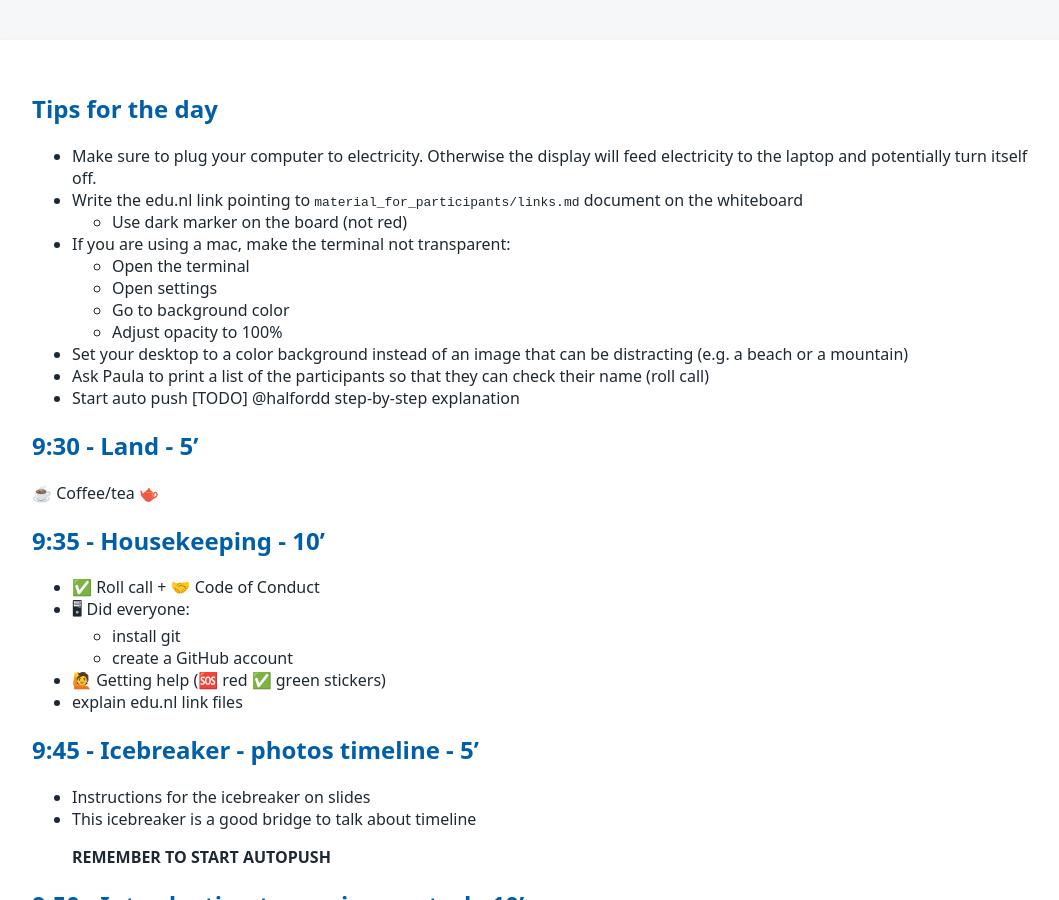
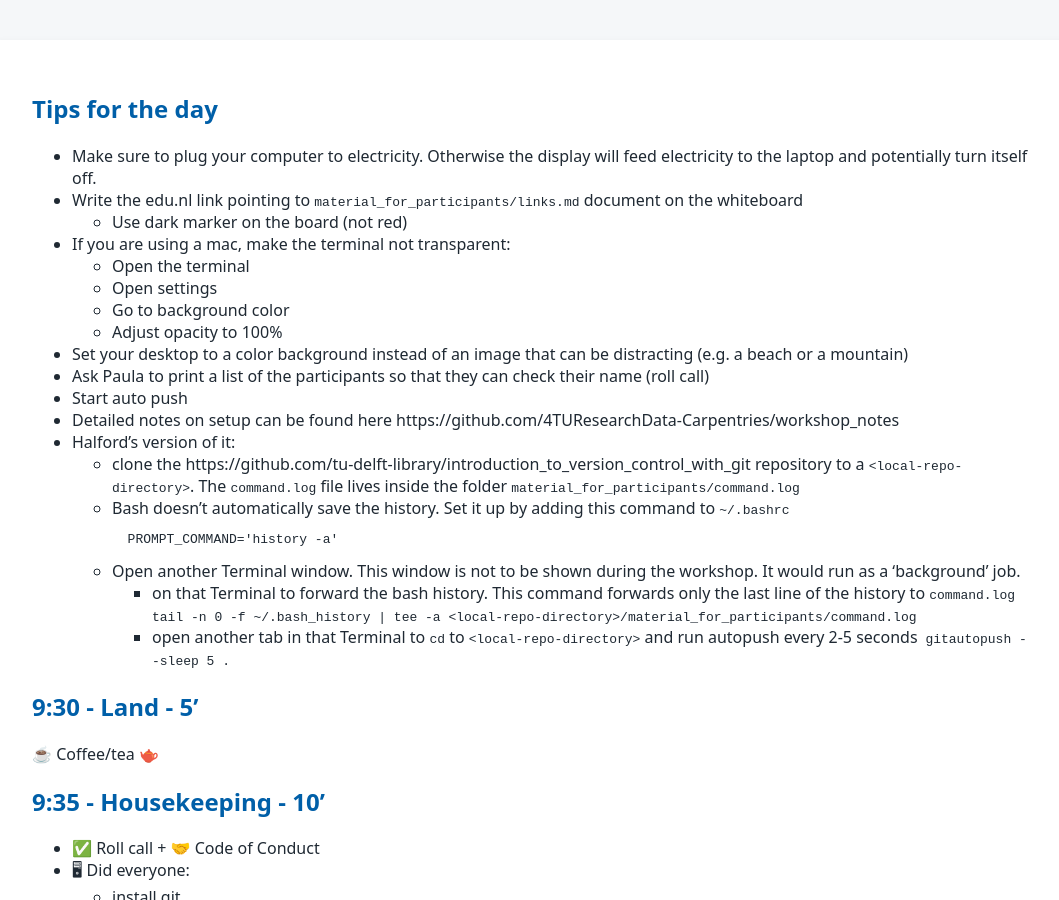
Before and after one commit to tu-delft-library/introduction_to_version_control_with_git, a Jekyll site: the page built from materials_for_trainers/lesson_plan.md, in a window 1280 px wide and 900 px high. Shown: the whole window, without its empty margins (108-1167 px from the left). Built offline with Jekyll 4.4.1, drawn with Linux system fonts in a browser that asks for light colours; our own code applies the rules of GitHub Pages for plain Markdown files.

Commit message:
gitautosync update 1

````diff
--- a/materials_for_trainers/lesson_plan.md
+++ b/materials_for_trainers/lesson_plan.md
@@ -9,7 +9,19 @@
     - Adjust opacity to 100%
 - Set your desktop to a color background instead of an image that can be distracting (e.g. a beach or a mountain)
 - Ask Paula to print a list of the participants so that they can check their name (roll call)
-- Start auto push [TODO] @halfordd step-by-step explanation
+- Start auto push
+ - Detailed notes on setup can be found here https://github.com/4TUResearchData-Carpentries/workshop_notes
+ - Halford's version of it:
+    - clone the https://github.com/tu-delft-library/introduction_to_version_control_with_git repository to a `<local-repo-directory>`. The `command.log` file lives inside the folder `material_for_participants/command.log`
+    - Bash doesn't automatically save the history. Set it up by adding this command to `~/.bashrc`
+    ```bash
+     PROMPT_COMMAND='history -a'
+    ```
+    - Open another Terminal window. This window is not to be shown during the workshop. It would run as a 'background' job.
+        - on that Terminal to forward the bash history. This command forwards only the last line of the history to `command.log`
+        ```tail -n 0 -f ~/.bash_history | tee -a <local-repo-directory>/material_for_participants/command.log```
+        - open another tab in that Terminal to `cd` to `<local-repo-directory>` and run autopush every 2-5 seconds`
+    ```gitautopush --sleep 5 .``
 
 ## 9:30 - Land - 5'
 ☕ Coffee/tea 🫖
````
Also changed, not shown: 1 other file.
